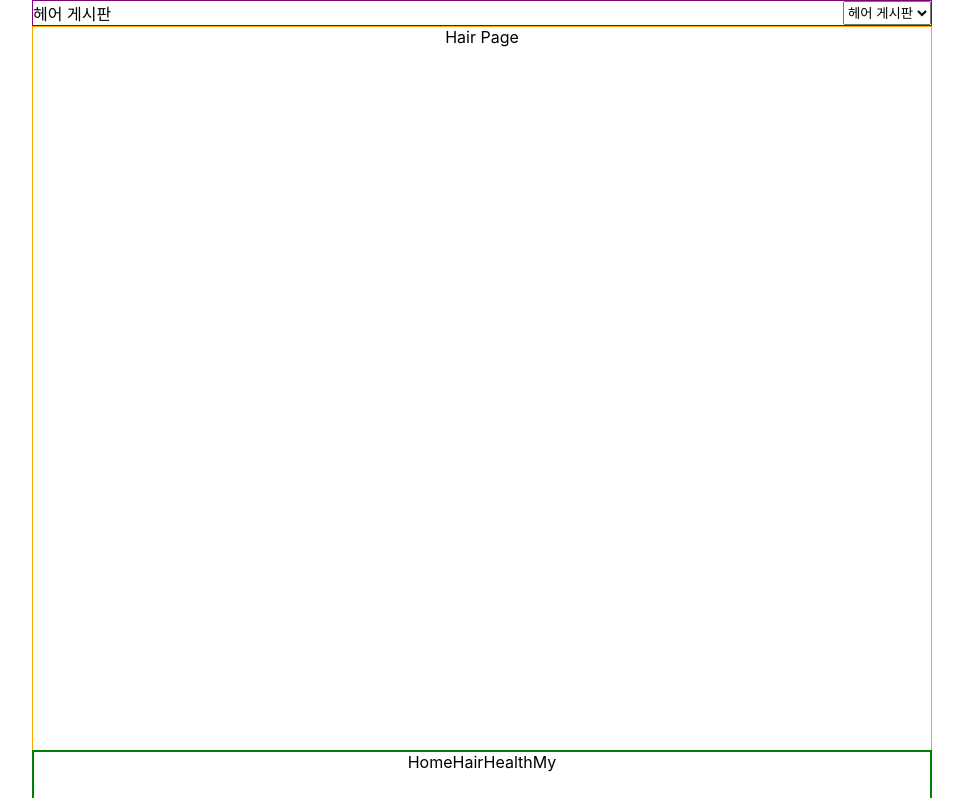
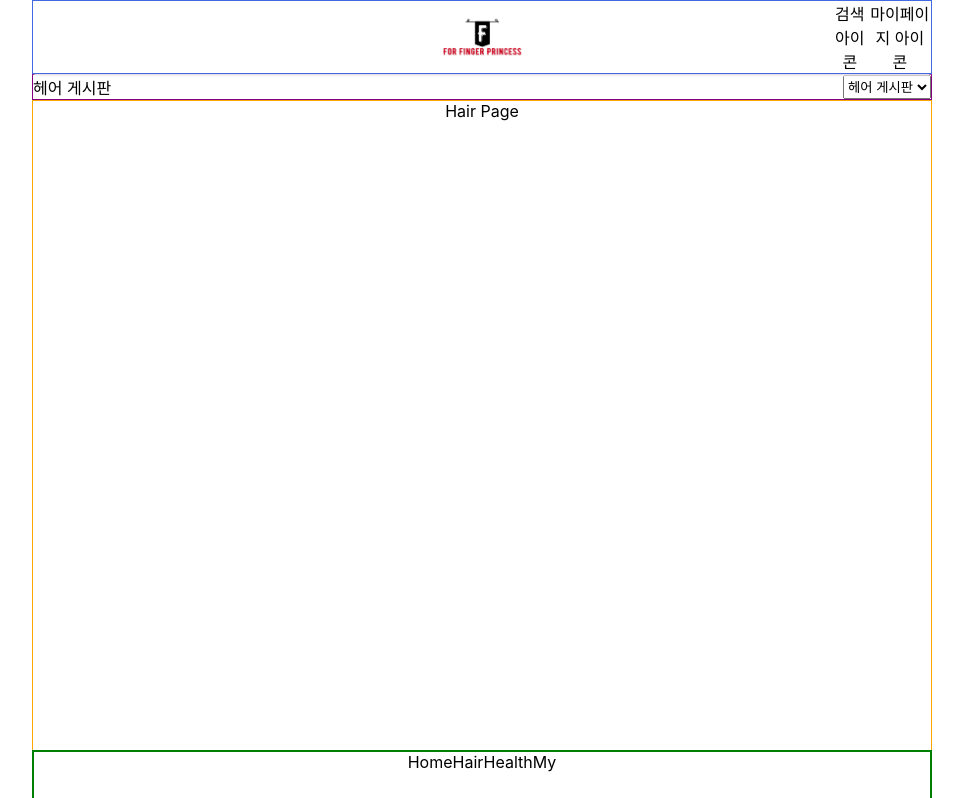
Before and after one commit to Ryanromaris/ForFingerPrincess, a Next.js app: page /hair in a window 1280 px wide. Shown: the top 798 px of the page, without its empty margins (158-1121 px from the left). Built offline with nearby package versions, Linux system fonts and the light colour scheme.

Commit message:
✨ feat(layout): define hasLogoBar props in Layout

```diff
--- a/src/components/layout/Layout.tsx
+++ b/src/components/layout/Layout.tsx
@@ -1,5 +1,6 @@
 import Link from 'next/link';
 import Image from 'next/image';
+import Router from 'next/router';
 
 export interface ILayoutProps {
 	hasLogoBar?: boolean;
@@ -11,7 +12,6 @@ const Layout = ({ hasLogoBar = false, children }: ILayoutProps) => {
 		<>
 			<div className="main_container">
 				<div className="main_box">
-					{hasLogoBar && (
 					<div className="logo_box">
 						<div className=""></div>
 						<Image src={'/logo.png'} alt="logo" width={90} height={45} />
@@ -20,11 +20,11 @@ const Layout = ({ hasLogoBar = false, children }: ILayoutProps) => {
 							<div>마이페이지 아이콘</div>
 						</div>
 					</div>
-					)}
+
 					{!hasLogoBar && (
 						<div className="header_bar_container">
 							<div>헤어 게시판</div>
-							<select name="boards">
+							<select name="boards" onChange={e => Router.push(`/${e.target.value}`)}>
 								<option value="hair">헤어 게시판</option>
 								<option value="health">헬스 게시판</option>
 								<option value="all">전체 게시판</option>
--- a/src/pages/hair/index.tsx
+++ b/src/pages/hair/index.tsx
@@ -3,7 +3,7 @@ import Layout from '../../components/layout/Layout';
 const HairPage = () => {
 	return (
 		<>
-			<Layout>
+			<Layout hasLogoBar={false}>
 				<div>Hair Page</div>
 			</Layout>
 		</>
--- a/src/styles/globals.css
+++ b/src/styles/globals.css
@@ -55,7 +55,7 @@ body {
 .header_bar_container {
 	display: flex;
 	justify-content: space-between;
-
+	top: 45px;
 	border: 1px purple solid;
 }
 
```
Lines whose indentation alone changed are shown as unchanged.
